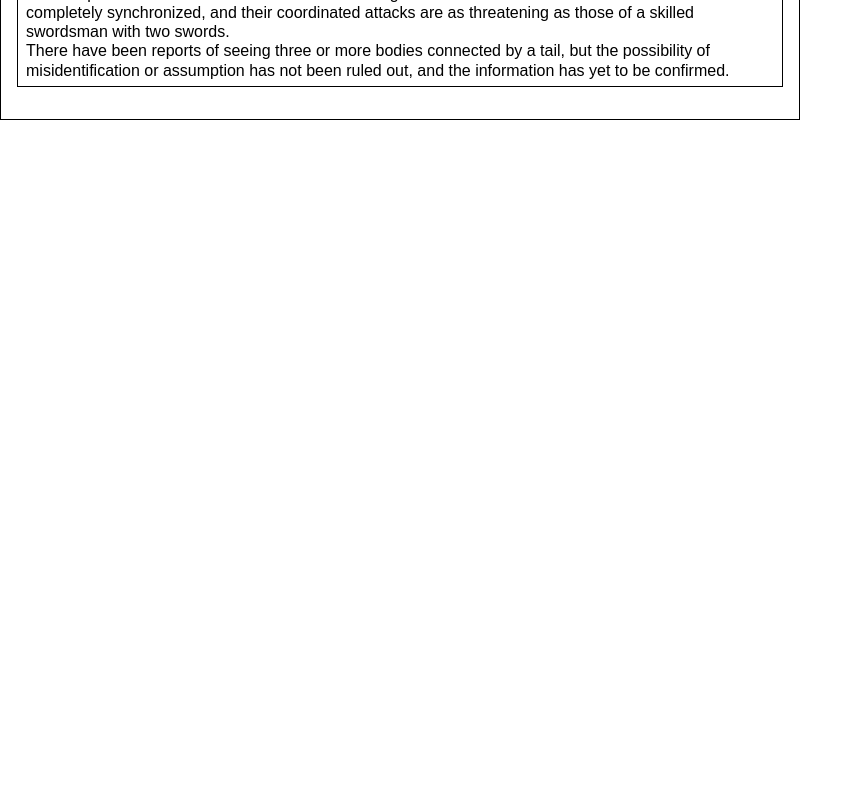
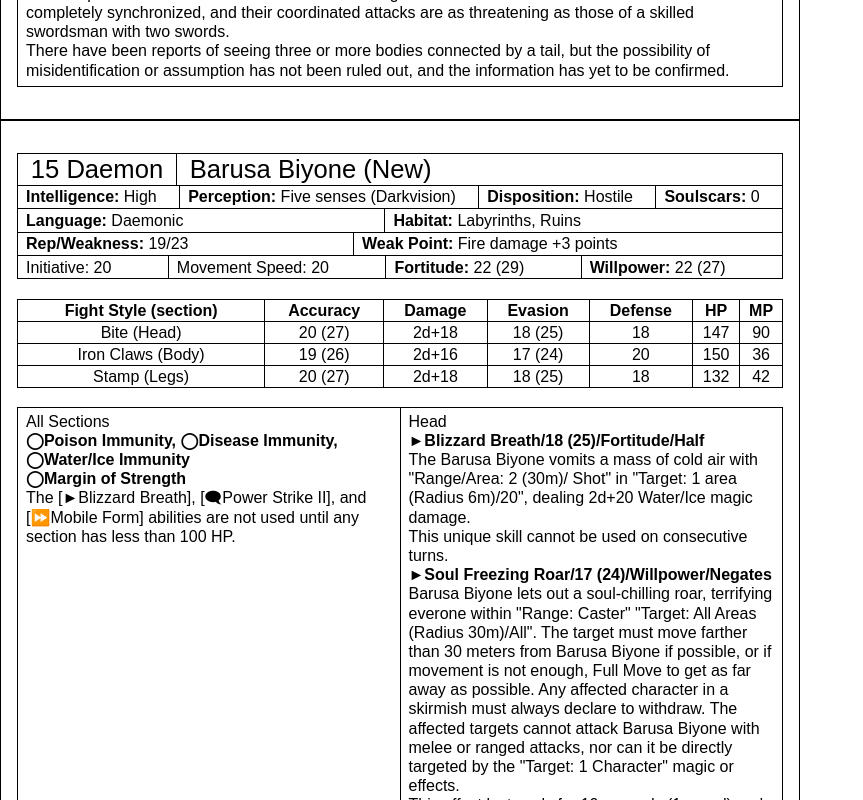
Before and after one commit to hohouyj/SW25_MM, a React (Vite) app: page / in a window 1280 px wide. Shown: the part 760-1560 px from the top of the page, without its empty margins (0-863 px from the left). Before the commit the page ends 880 px from the top, so only its background shows below. Built offline with nearby package versions, Linux system fonts and the light colour scheme.

Commit message:
rebase dev

```diff
--- a/package.json
+++ b/package.json
@@ -12,6 +12,7 @@
   "dependencies": {
     "@mantine/core": "^7.13.1",
     "@mantine/hooks": "^7.13.1",
+    "fuse.js": "^7.0.0",
     "react": "^18.3.1",
     "react-dom": "^18.3.1",
     "react-router-dom": "^6.26.2"
--- a/src/App.tsx
+++ b/src/App.tsx
@@ -1,31 +1,18 @@
-import { ChangeEvent, useState } from "react";
 import { MonsterCard } from "./components/MonsterCard";
-import monsterData from "./data/monsters.json";
-import { Container, MantineProvider } from "@mantine/core";
+import useMonsterSearch from "./hooks/useMonsterSearch";
+import { MantineProvider } from "@mantine/core";
 // import spellData from "./data/spells.json";
 
 function App() {
-  const [monsterName, setMonsterName] = useState<string>("Abyss Minions");
-
-  const foundMonster = monsterData.allmonsters.filter((x) => {
-    return x.monstername.toLowerCase().includes(monsterName.toLowerCase());
-  });
-
-  const handleNewMonsterName = (event: ChangeEvent<HTMLInputElement>) => {
-    console.log(event.type);
-    let val = event.currentTarget.value;
-    setMonsterName(val);
-  };
+  const { query, handleQueryChange, results } = useMonsterSearch();
 
   return (
     <MantineProvider>
       <label>Monster Name </label>
-      <input type="text" value={monsterName} onChange={handleNewMonsterName} />
-      <Container>
-        {foundMonster.map((monster) => {
-          return <MonsterCard monster={monster} key={monster.monster_id} />;
-        })}
-      </Container>
+      <input type="text" value={query} onChange={handleQueryChange} />
+      {results.map((monster) => {
+        return <MonsterCard monster={monster} key={monster.monster_id} />;
+      })}
     </MantineProvider>
   );
 }
--- a/src/components/MonsterCard/MonsterCard.tsx
+++ b/src/components/MonsterCard/MonsterCard.tsx
@@ -6,7 +6,7 @@ import {
   MonsterCombatStyleTable,
   MonsterLootTable,
 } from ".";
-import { Paper } from '@mantine/core';
+import { Paper } from "@mantine/core";
 
 function MonsterCard({ monster }: MonsterPropType) {
   return (
--- /dev/null
+++ b/src/hooks/useMonsterSearch.ts
@@ -0,0 +1,49 @@
+import Fuse from 'fuse.js'
+import { useState, ChangeEvent, useMemo } from 'react';
+import { MonsterData } from '../types';
+import monsterData from "../data/monsters.json";
+import { useDebouncedValue } from '@mantine/hooks';
+
+
+
+const useMonsterSearch = () => {
+    const [keys, setKeys] = useState<string[]>(["monstername", "habitat"]);
+    const [query, setQuery] = useState<string>("Abyss Minions");
+    const [debounced] = useDebouncedValue(query, 300);
+    const searchClient = useMemo(() => {
+        const fuseOptions = {
+            // isCaseSensitive: false,
+            // includeScore: false,
+            // shouldSort: true,
+            // includeMatches: false,
+            // findAllMatches: false,
+            // minMatchCharLength: 1,
+            // location: 0,
+            // threshold: 0.6,
+            // distance: 100,
+            // useExtendedSearch: false,
+            // ignoreLocation: false,
+            // ignoreFieldNorm: false,
+            // fieldNormWeight: 1,
+            keys
+        };
+        return new Fuse(monsterData.allmonsters, fuseOptions);
+    }, [keys]);
+
+    const handleQueryChange = (event: ChangeEvent<HTMLInputElement>) => {
+        console.log(event.type);
+        let val = event.currentTarget.value;
+        setQuery(val);
+    };
+
+    const results = searchClient.search(debounced).map(result => result.item);
+
+    return {
+        query,
+        setQuery,
+        handleQueryChange,
+        results
+    }
+};
+
+export default useMonsterSearch;
--- a/src/types.ts
+++ b/src/types.ts
@@ -50,6 +50,10 @@ export interface Monster {
   loottable: LootResult[];
 }
 
+export interface MonsterData {
+  allmonsters: Monster[];
+}
+
 export interface EncounterMonster extends Monster {
   hitPoints: number;
 }
```
Also changed, not shown: 1 other file (tests, documents, lock files or other folders).
